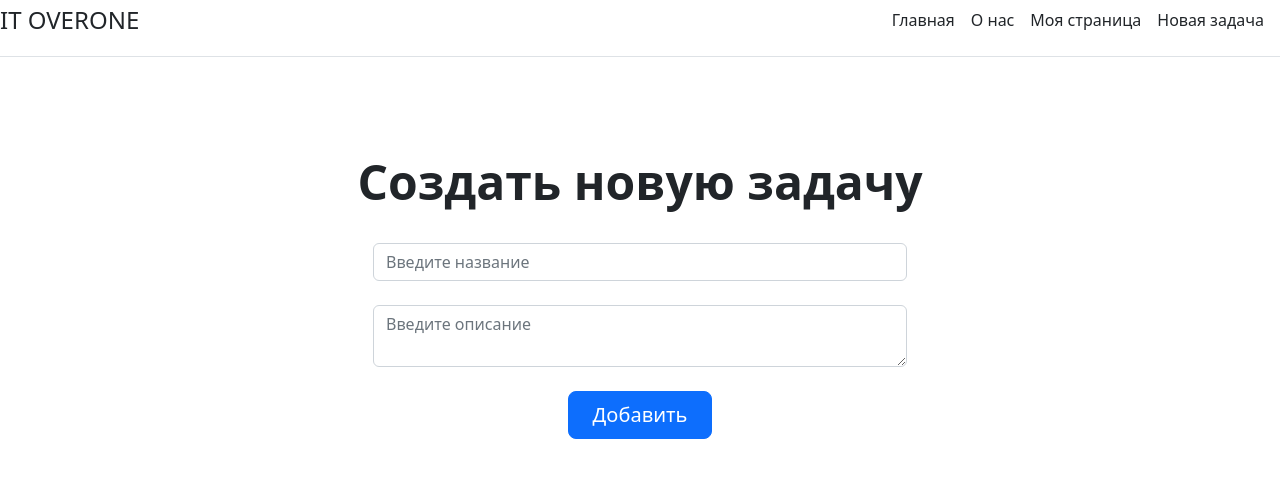
After one commit to densparrow/Den_2022, a Django app: page /create in a window 1280 px wide. The commit adds this page. Shown: the top 486 px of the page. Run offline with Django 4.2, Linux system fonts and the light colour scheme.

```diff
--- a/website/main/templates/main/base.html
+++ b/website/main/templates/main/base.html
@@ -16,6 +16,7 @@
         <a class="me-3 py-2 text-dark text-decoration-none" href="{% url 'home'%}">Главная</a>
         <a class="me-3 py-2 text-dark text-decoration-none" href="{% url 'about_us'%}">О нас</a>
         <a class="me-3 py-2 text-dark text-decoration-none" href="{% url 'my_page'%}">Моя страница</a>
+        <a class="me-3 py-2 text-dark text-decoration-none" href="{% url 'create'%}">Новая задача</a>
       </nav>
     </div>
 
--- /dev/null
+++ b/website/main/templates/main/create.html
@@ -0,0 +1,25 @@
+{%extends 'main/base.html'%}
+
+{%block title%}
+     Создать новую задачу
+{%endblock%}
+
+
+{%block content%}
+<div class="px-4 py-5 my-5 text-center">
+    <h1 class="display-5 fw-bold">Создать новую задачу</h1>
+    <br>
+    <div class="col-lg-6 mx-auto">
+
+      <form method="post">
+        <input type="text" placeholder="Введите название" class="form-control"><br>
+        <textarea type="text" placeholder="Введите описание" class="form-control"></textarea><br>
+    </form>
+
+      <div class="d-grid gap-2 d-sm-flex justify-content-sm-center">
+            <button type="button" class="btn btn-primary btn-lg px-4 gap-3">Добавить</button>
+      </div>
+    </div>
+  </div>
+{%endblock%}
+<button type="button" class="btn btn-primary btn-lg px-4 gap-3">Primary button</button>
--- a/website/main/templates/main/index.html
+++ b/website/main/templates/main/index.html
@@ -6,6 +6,7 @@
 
 {%block content%}
     <h1>Главная страница</h1>
+    {%if tasks%}
     {%for el in tasks%}
         <div class = "alert alert-warning mt-2">
             <h3>{{el.title}}</h3>
@@ -13,4 +14,7 @@
             <small> записано: {{ el.created_on.date }}</small>
         </div>
     {%endfor%}
+    {%else%}
+    <p>У вас нету записей</p>
+    {%endif%}
 {%endblock%}
--- a/website/main/urls.py
+++ b/website/main/urls.py
@@ -5,4 +5,5 @@ urlpatterns = [
       path('', views.index, name='home'),
       path('about_us', views.about, name='about_us'),
       path('my_page', views.my_page, name='my_page'),
+      path('create', views.create, name='create'),
 ]
--- a/website/main/views.py
+++ b/website/main/views.py
@@ -13,3 +13,7 @@ def about(request):
 
 def my_page(request):
     return render(request, 'main/my_page.html')
+
+
+def create(request):
+    return render(request, 'main/create.html')
```
